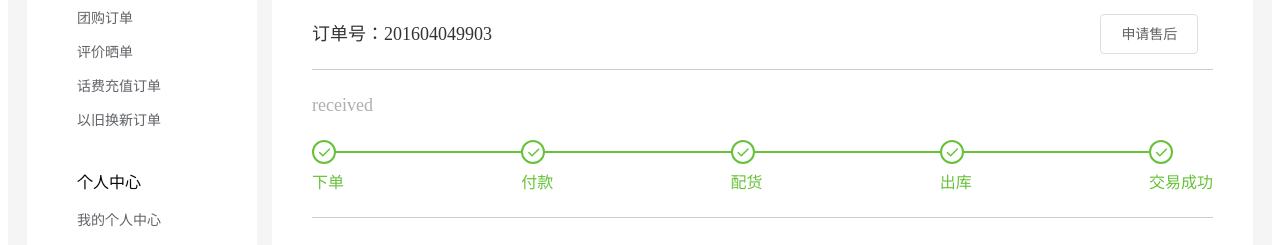
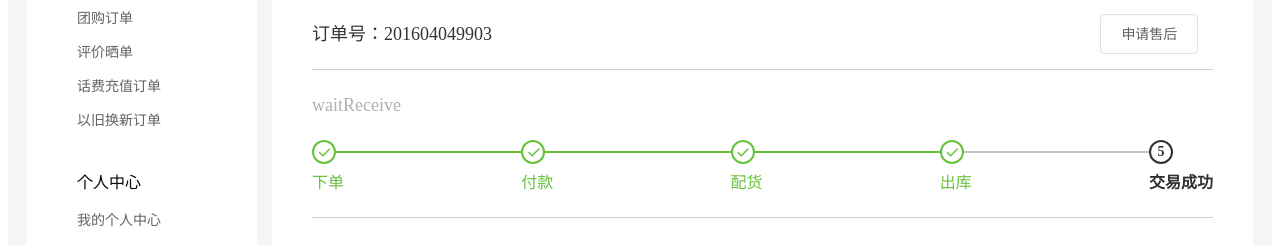
Before and after one commit to manyuet/mall, a Vue app: page /orderDetail in a window 1280 px wide. Shown: the part 293-538 px from the top of the page. Built offline with nearby package versions, Linux system fonts and the light colour scheme.

Commit message:
订单详情页面 修改订单详情页面根据订单状态显示进度条

```diff
--- a/src/views/OrderDetail.vue
+++ b/src/views/OrderDetail.vue
@@ -24,7 +24,7 @@
                     </el-row>
                     <el-row style="font-size: 18px;color: #B0B0B0;line-height: 70px">{{orders.status}}</el-row>
                     <el-row>
-                        <el-steps v-if="orders.status==='received'" :active="active" finish-status="success">
+                        <el-steps :active="active" finish-status="success">
                             <el-step title="下单"></el-step>
                             <el-step title="付款"></el-step>
                             <el-step title="配货"></el-step>
@@ -92,7 +92,7 @@
                 active: 5,
                 orders: {
                     name: "小米圈铁耳机",
-                    status: 'received',
+                    status: 'waitReceive',
                     color: "golden",
                     img: 'https://i1.mifile.cn/a1/pms_1502337101.83975105!80x80.jpg',
                     price: 99,
@@ -114,6 +114,14 @@
 
                 }
             }
+        },
+        created() {
+            if (this.orders.status==='waitPay') {
+                this.active=1;
+            }
+            if (this.orders.status==='waitReceive') {
+                this.active=4;
+            }
         }
     }
 </script>
```
